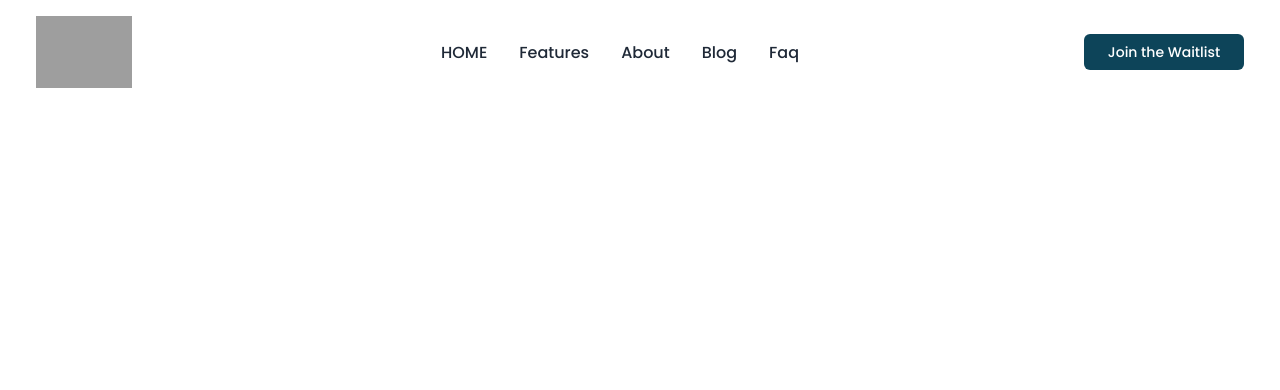
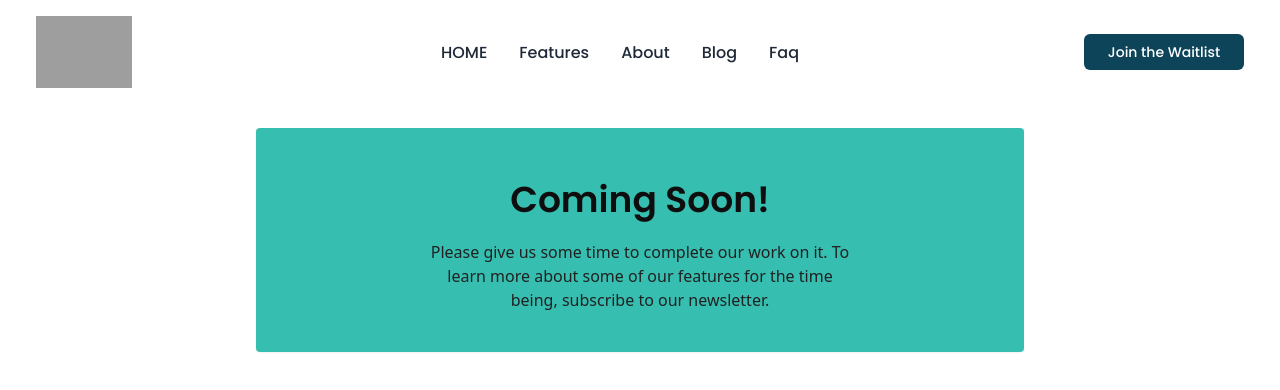
Before and after one commit to NOUNITE/nounite-frontend, a React (Vite) app: page /waitlist in a window 1280 px wide. Shown: the top 390 px of the page. Built offline with nearby package versions, Linux system fonts and the light colour scheme; grey boxes are pictures that could not be loaded.

Commit message:
feature: added latout and atom

```diff
--- a/src/App.jsx
+++ b/src/App.jsx
@@ -1,12 +1,11 @@
 import { Routes, Route } from "react-router-dom";
 import MainSection from "./components/home/MainSection";
-import Navbar from "./components/common/Navbar";
 import Waitlist from "./components/waitlist/Waitlist";
 
 function App() {
   return (
     <>
-      <Navbar />
+
       <Routes>
 
         <Route path="/" element={<MainSection />} />
--- /dev/null
+++ b/src/components/atoms/Input.tsx
@@ -0,0 +1,28 @@
+import React from 'react';
+import {ReactNode} from'react'
+
+interface InputInterface{
+  type:string,
+  placeholder?:string,
+  label:string,
+  defaultValue?:string,
+  onChange?:any ;
+  icon?:ReactNode
+  className?:any
+}
+
+const Input = ({type,placeholder,label,icon,onChange,defaultValue, className}:InputInterface) => {
+  return (
+    <div className='my-8 p-3 ring-1 ring-primary relative'>
+        <label className='absolute text-white px-1 font-bold bg-dark text-sm -top-3' htmlFor="">{label}</label>
+        <div className="flex items-center justify-between">
+            <input onChange={onChange} id={label} name={label} type={type} defaultValue={defaultValue} className={className} placeholder={placeholder} />
+            <span>
+                {icon}
+            </span>
+        </div>
+    </div>
+  )
+}
+
+export default Input
--- a/src/components/home/MainSection.jsx
+++ b/src/components/home/MainSection.jsx
@@ -1,7 +1,9 @@
 import React from "react";
 import { main, google, apple} from "../../assets/index";
+import DefaultLayout from "../../layout/DefaultLayout";
 const MainSection = () => {
   return (
+    <DefaultLayout>
       <div className="mt-28 flex flex-col lg:flex-row px-10 md:flex-row md:text-2xl lg:px-11 md:px-8 w-full">
         <div className="lg:w-4/6 w-full">
           <h1
@@ -52,6 +54,7 @@ const MainSection = () => {
           <img src={main} />
         </div>
       </div>
+    </DefaultLayout>
   );
 };
 
--- a/src/components/waitlist/Waitlist.jsx
+++ b/src/components/waitlist/Waitlist.jsx
@@ -1,8 +1,24 @@
+import DefaultLayout from "../../layout/DefaultLayout";
+
 const Waitlist = () => {
   return (
-    <div className="my-32 flex justify-center items-center w-full">
+    <DefaultLayout >
+      <div className="my-32 flex justify-center items-center w-full">
+        <div className="flex flex-col justify-center items-center p-8 bg-primary w-[60%] shadow-sm rounded">
+          <h2 className="text-4xl text-textHover font-poppins font-semibold py-5 ">
+            Coming Soon!
+          </h2>
+          <p className="text-center text-paragraphColor text-md pb-2 w-[60%]">
+            Please give us some time to complete our work on it.
+            To learn more about some of our features for the time being,
+            subscribe to our newsletter.
+          </p>
+          <form onSubmit={(e) => { e.preventDefault; }} action="">
 
-    </div>
+          </form>
+        </div>
+      </div>
+    </DefaultLayout>
   );
 };
 
--- /dev/null
+++ b/src/layout/DefaultLayout.tsx
@@ -0,0 +1,22 @@
+import React from "react";
+import { Fragment } from "react";
+import Navbar from "../components/common/Navbar";
+
+interface Props {
+    children ?: any
+}
+
+const DefaultLayout = ({ children }: Props) => {
+  return (
+    <Fragment>
+      <Navbar />
+
+      <div>{children}</div>
+
+
+
+    </Fragment>
+  );
+};
+
+export default DefaultLayout;
--- a/tailwind.config.cjs
+++ b/tailwind.config.cjs
@@ -21,7 +21,8 @@ module.exports = {
       colors : {
         textHover: "#0F0E0E",
         btnColor: "#0D4459",
-        primary: "#36BEB0"
+        primary: "#36BEB0",
+        paragraphColor: "#212121"
       }
     }
   },
```
Lines whose indentation alone changed are shown as unchanged.
